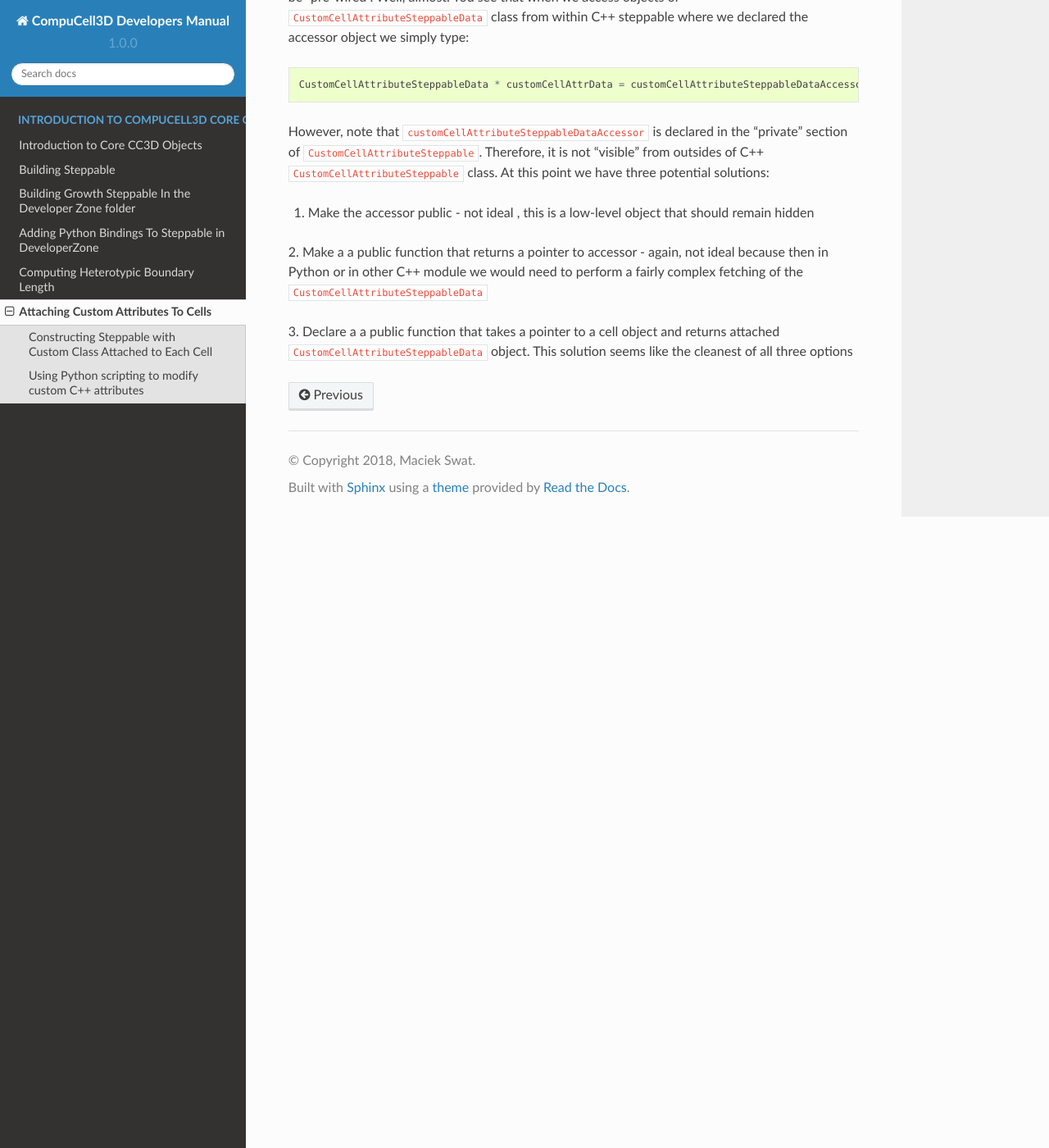
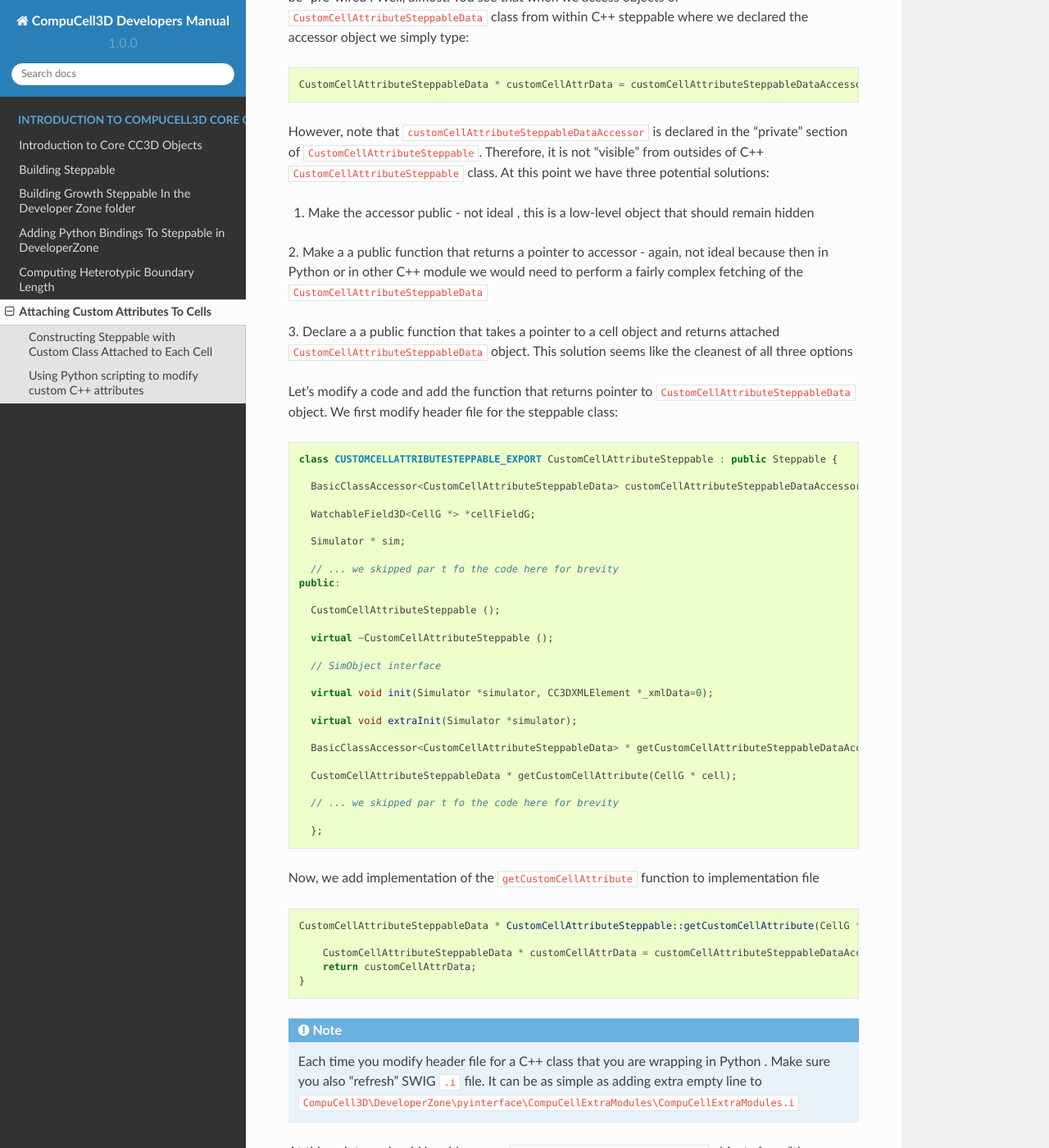
Before and after one commit to CompuCell3D/CompuCell3DDevelopersManual, a Sphinx documentation site: the page built from docs/attaching_attributes_to_cells.rst, in a window 1280 px wide and 1400 px high, scrolled down 8814 px. Shown: the whole window at 82% size. Built offline with Sphinx 7.4.7 and the Read the Docs theme 2.0.0, drawn with Linux system fonts in a browser that asks for light colours; some of the changed text lies outside the part shown.

Commit message:
added new material

```diff
--- a/docs/attaching_attributes_to_cells.rst
+++ b/docs/attaching_attributes_to_cells.rst
@@ -441,6 +441,86 @@ C++ module we would need to perform a fairly complex fetching of the ``CustomCel
 3. Declare a a public function that takes a pointer to a cell object and returns attached ``CustomCellAttributeSteppableData``
 object. This solution seems like the cleanest of all three options
 
+Let's modify a code and add the function that returns pointer to ``CustomCellAttributeSteppableData`` object. We first
+modify header file for the steppable class:
+
+.. code-block:: c++
+
+  class CUSTOMCELLATTRIBUTESTEPPABLE_EXPORT CustomCellAttributeSteppable : public Steppable {
+
+    BasicClassAccessor<CustomCellAttributeSteppableData> customCellAttributeSteppableDataAccessor;
+
+    WatchableField3D<CellG *> *cellFieldG;
+
+    Simulator * sim;
+
+    // ... we skipped par t fo the code here for brevity
+  public:
+
+    CustomCellAttributeSteppable ();
+
+    virtual ~CustomCellAttributeSteppable ();
+
+    // SimObject interface
+
+    virtual void init(Simulator *simulator, CC3DXMLElement *_xmlData=0);
+
+    virtual void extraInit(Simulator *simulator);
+
+    BasicClassAccessor<CustomCellAttributeSteppableData> * getCustomCellAttributeSteppableDataAccessorPtr(){return & customCellAttributeSteppableDataAccessor;}
+
+    CustomCellAttributeSteppableData * getCustomCellAttribute(CellG * cell);
+
+    // ... we skipped par t fo the code here for brevity
+
+    };
+
+
+
+Now, we add implementation of the ``getCustomCellAttribute`` function to implementation file
+
+.. code-block:: c++
+
+    CustomCellAttributeSteppableData * CustomCellAttributeSteppable::getCustomCellAttribute(CellG * cell) {
+
+        CustomCellAttributeSteppableData * customCellAttrData = customCellAttributeSteppableDataAccessor.get(cell->extraAttribPtr);
+        return customCellAttrData;
+    }
+
+.. note::
+
+    Each time you modify header file for a C++ class that you are wrapping in Python . Make sure you also "refresh" SWIG ``.i`` file. It can be as simple as adding extra empty line to ``CompuCell3D\DeveloperZone\pyinterface\CompuCellExtraModules\CompuCellExtraModules.i``
+
+At this point we should be able access ``CustomCellAttributeSteppableData`` objects from "the outside" of the steppable
+class. Let us now add Python steppable where we can access ``CustomCellAttributeSteppable`` and
+``CustomCellAttributeSteppableData``:
+
+.. code-block:: python
+    :linenos:
+
+    from cc3d.core.PySteppables import *
+    from cc3d.cpp import CompuCellExtraModules
+
+
+    class CustomCellAttributePythonSteppable(SteppableBasePy):
+
+        def __init__(self, frequency=1):
+            SteppableBasePy.__init__(self, frequency)
+            self.custom_attr_steppable_cpp = None
+
+        def start(self):
+            self.custom_attr_steppable_cpp = CompuCellExtraModules.getCustomCellAttributeSteppable()
+
+        def step(self, mcs):
+
+            print ('mcs=', mcs)
+
+            for cell in self.cell_list:
+                custom_cell_attr_data = self.custom_attr_steppable_cpp.getCustomCellAttribute(cell)
+                print('custom_cell_attr_data=', custom_cell_attr_data)
+                print('custom_cell_attr_data.x=', custom_cell_attr_data.x)
+                break
+
 
 .. |custom_attrs_01| image:: images/custom_attrs_01.png
    :width: 2.4in
```
